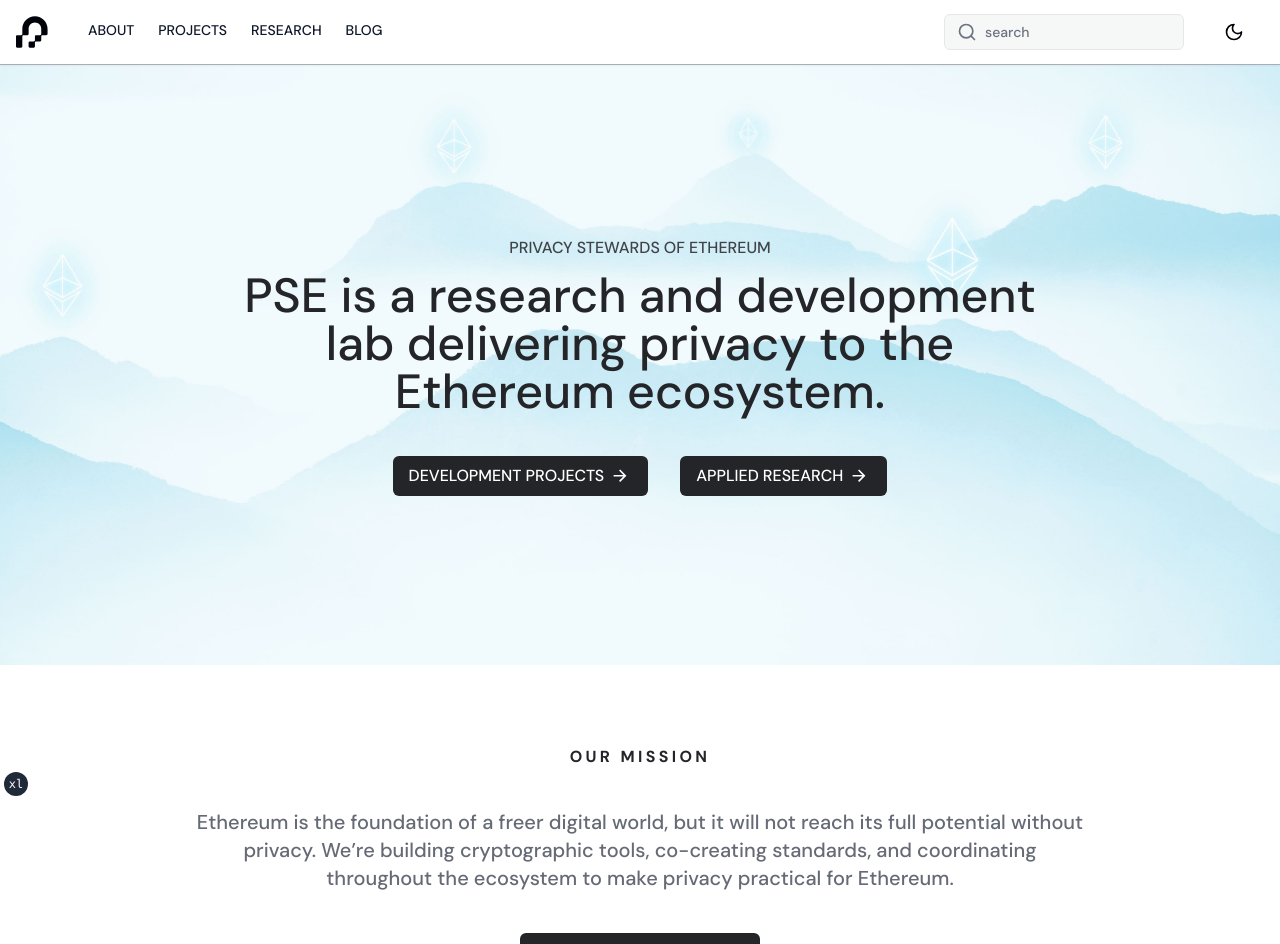
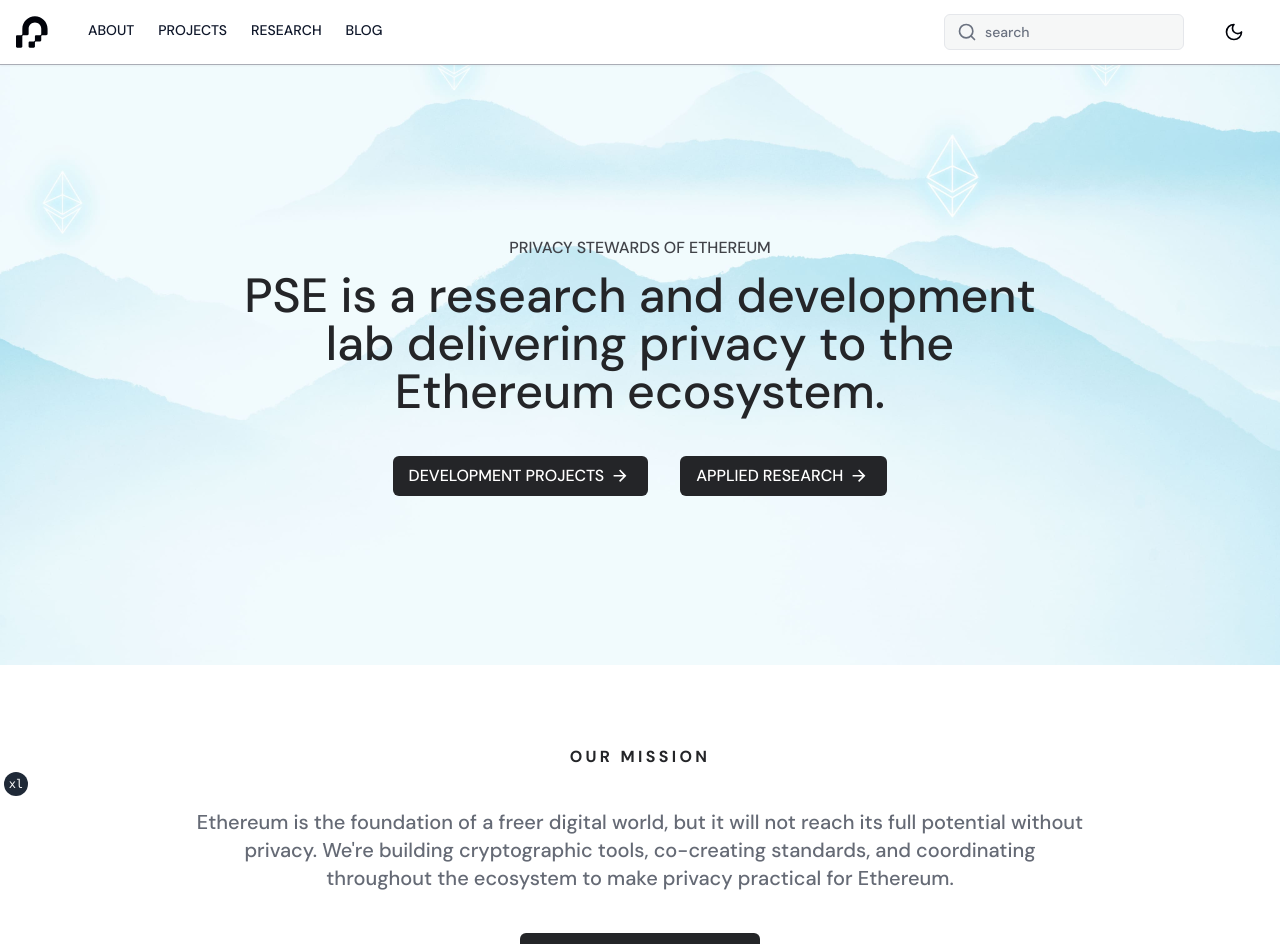
Before and after one commit to privacy-scaling-explorations/pse.dev, a Next.js app: page / in a window 1280 px wide. Shown: the top 944 px of the page. Built offline with nearby package versions, Linux system fonts and the light colour scheme; no server answers.

Commit message:
ui fixes

```diff
--- a/app/labels.ts
+++ b/app/labels.ts
@@ -106,7 +106,7 @@ export const LABELS = {
   HOMEPAGE: {
     MISSION_TITLE: "Our Mission",
     MISSION_DESCRIPTION:
-      "Ethereum is the foundation of a freer digital world, but it will not reach its full potential without privacy. We’re building cryptographic tools, co-creating standards, and coordinating throughout the ecosystem to make privacy practical for Ethereum.",
+      "Ethereum is the foundation of a freer digital world, but it will not reach its full potential without privacy. We're building cryptographic tools, co-creating standards, and coordinating throughout the ecosystem to make privacy practical for Ethereum.",
     MISSION_BUTTON: "LEARN MORE ABOUT US",
     HEADER_TITLE: "Privacy Stewards of Ethereum",
     HEADER_SUBTITLE:
--- a/components/sections/ParallaxHero.tsx
+++ b/components/sections/ParallaxHero.tsx
@@ -24,7 +24,7 @@ export const ParallaxHero = () => {
       style={{ isolation: "isolate" }}
     >
       <motion.div
-        className="absolute inset-0 w-full h-[120%] -z-10 bg-[url('/hero/hero-white.jpg')] dark:bg-[url('/hero/hero-dark.jpg')] bg-cover bg-center"
+        className="absolute inset-0 w-full h-[120%] -z-10 bg-[url('/hero/hero-white.jpg')] dark:bg-[url('/hero/hero-dark.jpg')] bg-cover bg-[0_-150px]"
         style={{
           y: backgroundY,
         }}
```
